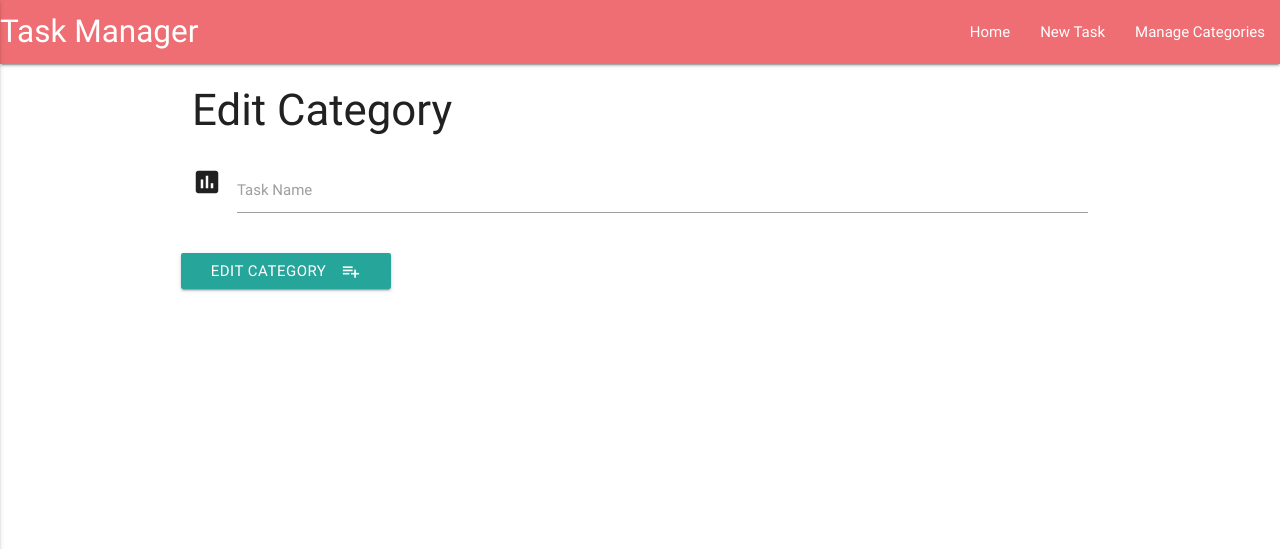
After one commit to Voggastur/sageSwan, a Flask app: template templates/editcategory.html in a window 1280 px wide. The commit adds this page. Shown: the top 549 px of the page. Run offline with Flask 2, Linux system fonts and the light colour scheme; the template is opened without the code that fills it, so the values that code supplies are empty; some libraries are stand-ins or nearby versions.

Commit message:
Final Commit, CRUD finished, added Materialize navbar and links to the other views

```diff
--- a/app.py
+++ b/app.py
@@ -58,6 +58,44 @@ def delete_task(task_id):
     return redirect(url_for('get_tasks'))
 
 
+@app.route('/get_categories')
+def get_categories():
+    return render_template('categories.html',
+                           categories=mongo.db.categories.find())
+
+
+@app.route('/delete_category/<category_id>')
+def delete_category(category_id):
+    mongo.db.categories.remove({'_id': ObjectId(category_id)})
+    return redirect(url_for('get_categories'))
+
+
+@app.route('/edit_category/<category_id>')
+def edit_category(category_id):
+    return render_template('editcategory.html',
+    category=mongo.db.categories.find_one({'_id': ObjectId(category_id)}))
+
+
+@app.route('/update_category/<category_id>', methods=['POST'])
+def update_category(category_id):
+    mongo.db.categories.update(
+        {'_id': ObjectId(category_id)},
+        {'category_name': request.form.get('category_name')})
+    return redirect(url_for('get_categories'))
+
+
+@app.route('/insert_category', methods=['POST'])
+def insert_category():
+    category_doc = {'category_name': request.form.get('category_name')}
+    mongo.db.categories.insert_one(category_doc)
+    return redirect(url_for('get_categories'))
+
+
+@app.route('/add_category')
+def add_category():
+    return render_template('addcategory.html')
+
+
 if __name__ == '__main__':
     app.run(host=os.environ.get('IP'),
             port=int(os.environ.get('PORT')),
--- a/templates/base.html
+++ b/templates/base.html
@@ -8,13 +8,34 @@
 </head>
 
 <body>
-	{% block content %} {% endblock %}
+	<header>
+        <nav>
+            <div class="nav-wrapper">
+                <a href="{{url_for('get_tasks')}}" class="brand-logo">Task Manager</a>
+                <a href="#" data-activates="mobile-demo" class="button-collapse"><i class="material-icons">menu</i></a>
+                <ul id="nav-mobile" class="right hide-on-med-and-down">
+                    <li><a href="{{url_for('get_tasks')}}">Home</a></li>
+                    <li><a href="{{url_for('add_task')}}">New Task</a></li>
+                    <li><a href="{{url_for('get_categories')}}">Manage Categories</a></li>
+                </ul>
+                <ul class="side-nav" id="mobile-demo">
+                    <li><a href="{{url_for('get_tasks')}}">Home</a></li>
+                    <li><a href="{{url_for('add_task')}}">New Task</a></li>
+                    <li><a href="{{url_for('get_categories')}}">Manage Categories</a></li>
+                </ul>
+            </div>
+        </nav>
+    </header>
+	<div class="container">
+		{% block content %} {% endblock %}
+	</div>
 	<script src="https://ajax.googleapis.com/ajax/libs/jquery/3.5.1/jquery.min.js"></script>
 	<script src="https://cdnjs.cloudflare.com/ajax/libs/materialize/0.100.2/js/materialize.min.js"></script>
 	<script type="text/javascript">
 		$(document).ready(function () {
         $(".collapsible").collapsible();
         $("select").material_select();
+        $(".button-collapse").sideNav();
       });
 
       $(".datepicker").pickadate({
@@ -31,6 +52,7 @@
       });
 
 	</script>
+
 </body>
 
 </html>
--- /dev/null
+++ b/templates/editcategory.html
@@ -0,0 +1,22 @@
+{% extends 'base.html'%} {% block content %}
+
+<h3>Edit Category</h3>
+<div class="row">
+	<form action="{{ url_for('update_task', task_id=task._id) }}" method="POST" class="col s12">
+		<div class="row">
+			<div class="input-field col s12">
+				<i class="material-icons prefix">poll</i>
+				<input id="category_name" name="category_name" type="text" class="validate" value="{{category.category_name}}">
+				<label for="icon_prefix">Task Name</label>
+			</div>
+		</div>
+
+		<div class="row">
+			<button class="btn waves-effect waves-light" type="submit" name="action">Edit Category
+                <i class="material-icons right">playlist_add</i>
+             </button>
+		</div>
+	</form>
+</div>
+
+{% endblock %}
```
Also changed, not shown: templates/categories.html (added, +19 -0 lines), templates/edittask.html (+5 -5 lines), templates/tasks.html (+6 -3 lines).
